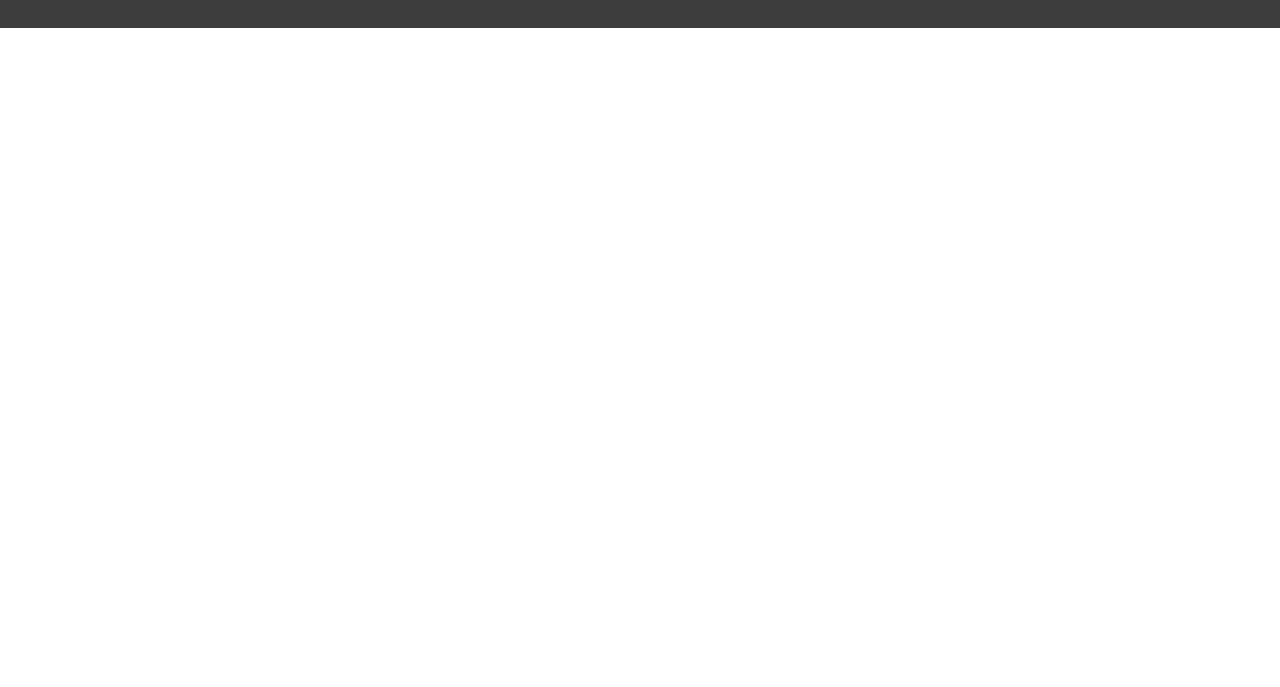
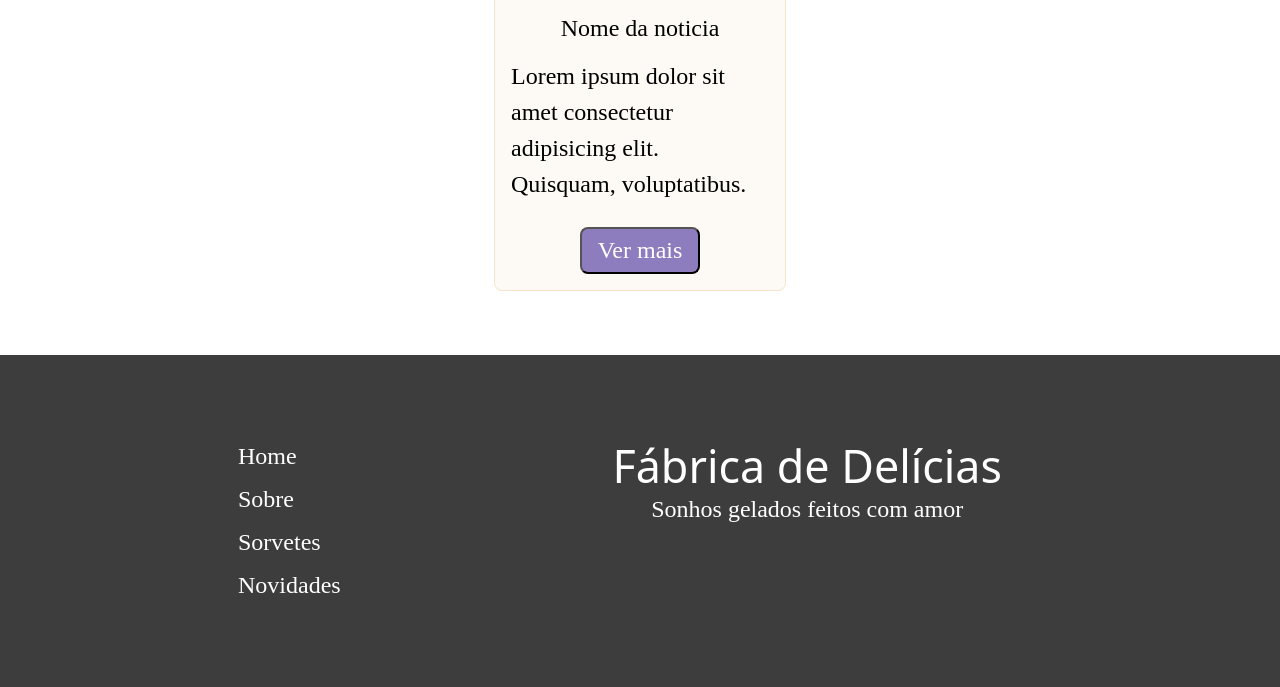
Before and after one commit to itallovidal/a4-app-internet, a PHP site: page /news in a window 1280 px wide. Shown: the part 1185-1872 px from the top of the page. Before the commit the page ends 1213 px from the top, so only its background shows below. Run offline with PHP 8.4, Linux system fonts and the light colour scheme; some web fonts are replaced.

Commit message:
add news card

```diff
--- a/app/views/news.php
+++ b/app/views/news.php
@@ -36,7 +36,22 @@
 
         </article>
 
+        <article class="news-wrapper content-wrapper-size">
+        <h1 class="heading">Novidades</h1>
+            <div class="news-card">
+                <picture>
+                    <img src="<?= base_url('assets/icecreams/ice_cream_01.jpg') ?>" alt="">
+                </picture>
+                <div class="card-content">
+                    <h1>Nome da noticia</h1>
+                    <p class="text-description text-regular">Lorem ipsum dolor sit amet consectetur adipisicing elit. Quisquam, voluptatibus. Lorem ipsum dolor sit amet consectetur adipisicing elit. Quisquam, voluptatibus. Lorem ipsum dolor sit amet consectetur adipisicing elit. Quisquam, voluptatibus.</p>
 
+                    <button type="button" class="btn-primary"> Ver mais
+                    <i class="fas fa chevron-right"></i>
+                    </button>
+                </div>
+            </div>
+        </article>
 
     </main>
 
--- a/public/style/global.css
+++ b/public/style/global.css
@@ -39,6 +39,7 @@ a.btn-primary,
 button.btn-primary {
     background-color: var(--primary-color);
     color: white;
+    cursor: pointer;
 }
 
 
@@ -233,3 +234,28 @@ footer>div nav {
     flex-direction: column !important;
     width: 40%;
 }
+
+
+@media(max-width: 500px) {
+    .news-card {
+        max-width: none;
+        margin-bottom: 1rem;
+    }
+}
+
+.news-card {
+    width: 100%;
+    max-width: calc(300px - .5rem);
+    background-color: var(--background-color);
+    border-radius: 8px;
+    overflow: hidden;
+    border: 1.5px solid var(--border);
+}
+
+.news-card .card-content {
+    display: flex;
+    flex-direction: column;
+    align-items: center;
+    gap: 1rem;
+    padding: 1rem;
+}
--- a/public/style/news.css
+++ b/public/style/news.css
@@ -6,13 +6,13 @@
     /*  */
 }
 
-.page-header{
+.page-header {
     position: relative;
     width: 100%;
     height: 60vh;
 }
 
-.page-header .page-header-text-wrapper{
+.page-header .page-header-text-wrapper {
     position: absolute;
     top: 50%;
     transform: translateY(-60%);
@@ -20,20 +20,20 @@
     color: white;
 }
 
-.page-header .page-header-text-wrapper h2{
+.page-header .page-header-text-wrapper h2 {
     margin-left: 1rem;
     font-style: italic;
 }
 
 @media(max-width: 500px) {
-    .page-header .page-header-text-wrapper h2{
+    .page-header .page-header-text-wrapper h2 {
         width: 50%;
     }
 }
 
 /* Card list */
 
-.card-list-preview{
+.card-list-preview {
     display: flex;
     justify-content: center;
     align-items: flex-start;
@@ -42,7 +42,7 @@
     gap: 5rem;
 }
 
-.card-preview{
+.card-preview {
     display: flex;
     flex-direction: column;
     align-items: center;
@@ -53,12 +53,12 @@
     border: 1.5px solid var(--border);
 }
 
-.card-preview picture{
+.card-preview picture {
     max-width: calc(300px - .5rem);
     padding: 2rem 0;
 }
 
-.card-list-preview .card-preview .card-footer{
+.card-list-preview .card-preview .card-footer {
     display: flex;
     justify-content: space-between;
     align-items: center;
@@ -67,7 +67,7 @@
 
 /* about */
 
-.about-wrapper{
+.about-wrapper {
     background-color: var(--background-color);
     display: flex;
     justify-content: space-between;
@@ -75,11 +75,11 @@
     gap: 2rem;
 }
 
-.about-wrapper picture{
+.about-wrapper picture {
     width: 50%;
 }
 
-.about-wrapper .text-wrapper{
+.about-wrapper .text-wrapper {
     padding-top: 2rem;
 
     width: 50%;
@@ -88,26 +88,41 @@
     gap: 1rem;
 }
 
-.about-wrapper .text-wrapper p{
+.about-wrapper .text-wrapper p {
     width: 70%;
 }
 
 @media(max-width: 500px) {
-    .about-wrapper{
+    .about-wrapper {
         flex-direction: column;
         align-items: center;
         width: 100%;
         margin-bottom: 4rem;
     }
 
-    .about-wrapper picture{
+    .about-wrapper picture {
         width: 100%;
     }
-    .about-wrapper .text-wrapper{
+
+    .about-wrapper .text-wrapper {
         width: 90%;
     }
 
-    .about-wrapper .text-wrapper p{
+    .about-wrapper .text-wrapper p {
         width: 100%;
     }
 }
+
+.news-wrapper {
+    display: flex;
+    justify-content: center;
+    align-items: center;
+    flex-direction: column;
+    gap: 2rem;
+    flex-wrap: wrap;
+}
+
+.news-wrapper .news-card .text-description {
+    height: calc(8ch * 1.6);
+    overflow: hidden;
+}
```
